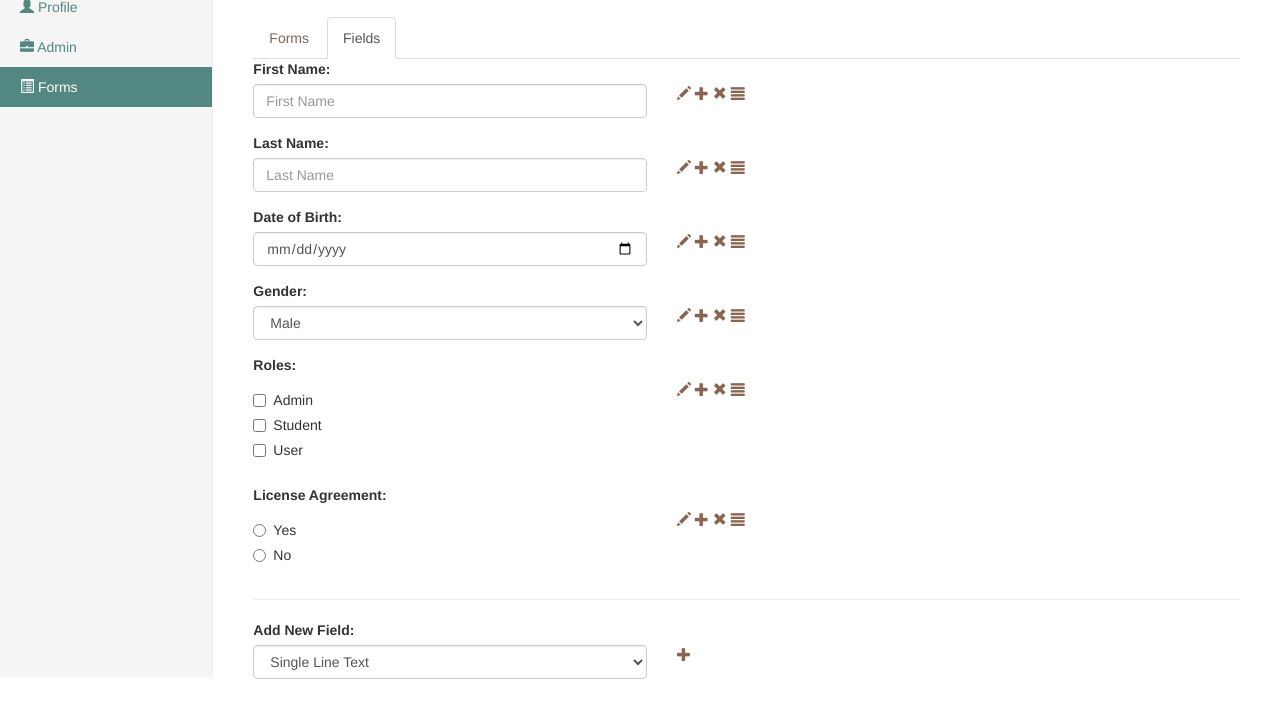
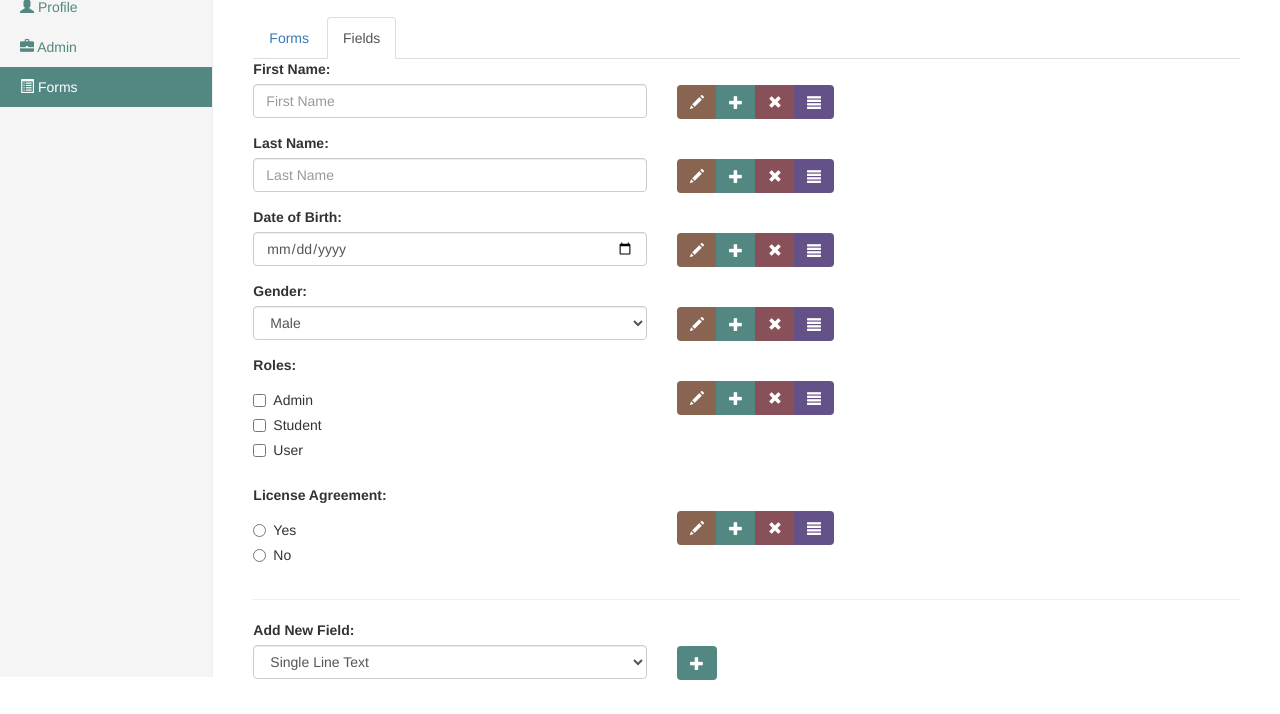
Before and after one commit to seang002/CS5610Fall2015, a website: page public/assignment/form-fields.html in a window 1280 px wide. Shown: the part 123-837 px from the top of the page. Drawn offline with nearby package versions, Linux system fonts and the light colour scheme.

Commit message:
Updated CSS file and changed some links into buttons

```diff
--- a/public/assignment/css/style.css
+++ b/public/assignment/css/style.css
@@ -26,13 +26,34 @@ body {
   color: #fff;
 }
 
-.coffee, .coffee:hover,
-form a, table a {
-  color: #886451;
+.coffee {
+  background-color: #886451;
+  color: #fff;
 }
 
-form a:hover, table a:hover {
-  color: #645188;
+.coffee:hover {
+  background-color: #937362;
+  color: #fff;
+}
+
+.forest {
+  background-color: #528881;
+  color: #fff;
+}
+
+.forest:hover {
+  background-color: #63938d;
+  color: #fff;
+}
+
+.lavender {
+  background-color: #645188;
+  color: #fff;
+}
+
+.lavender:hover {
+  background-color: #736293;
+  color: #fff;
 }
 
 /* SIDE NAVIGATION */
--- a/public/assignment/form-fields.html
+++ b/public/assignment/form-fields.html
@@ -55,73 +55,73 @@
 				<div class="col-sm-9 col-sm-offset-3 col-md-10 col-md-offset-2 main">
 					<h1 class="page-header">Forms: Registration Form</h1>
 					<ul class="nav nav-tabs">
-						<li role="presentation"><a href="/assignment/forms.html" class="coffee">Forms</a></li>
-						<li role="presentation" class="active"><a href="/assignment/form-fields.html" class="coffee">Fields <span class="sr-only">(current)</span></a></li>
+						<li role="presentation"><a href="/assignment/forms.html">Forms</a></li>
+						<li role="presentation" class="active"><a href="/assignment/form-fields.html">Fields <span class="sr-only">(current)</span></a></li>
 					</ul>
 					<form>
 						<div class="form-group">
 							<label for="input-fname" class="control-label">First Name:</label>
 							<div class="row">
-								<div class="col-sm-5">
+								<div class="col-md-5">
 									<input type="text" class="form-control" placeholder="First Name">
 								</div>
-								<div class="col-sm-3">
-									<a href="#"><span class="sr-only">Edit field</span><span class="glyphicon glyphicon-pencil" aria-hidden="true"></span></a>
-									<a href="#"><span class="sr-only">Clone field</span><span class="glyphicon glyphicon-plus" aria-hidden="true"></span></a>
-									<a href="#"><span class="sr-only">Remove field</span><span class="glyphicon glyphicon-remove" aria-hidden="true"></span></a>
-									<a href="#"><span class="sr-only">Reorder field</span><span class="glyphicon glyphicon-align-justify" aria-hidden="true"></span></a>
+								<div class="col-sm-5 btn-group" role="group" aria-label="Field options">
+									<a href="#" class="btn coffee glyphicon glyphicon-pencil" role="button"><span class="sr-only">Edit field</span></a>
+									<a href="#" class="btn forest glyphicon glyphicon-plus" role="button"><span class="sr-only">Clone field</span></a>
+									<a href="#" class="btn maroon glyphicon glyphicon-remove" role="button"><span class="sr-only">Delete field</span></a>
+									<a href="#" class="btn lavender glyphicon glyphicon-align-justify" role="button"><span class="sr-only">>Reorder field</span></a>
 								</div>
 							</div>
 						</div>
 						<div class="form-group">
 							<label for="input-lname">Last Name:</label>
 							<div class="row">
-								<div class="col-sm-5">
+								<div class="col-md-5">
 									<input type="text" class="form-control" placeholder="Last Name">
 								</div>
-								<div class="col-sm-3">
-									<a href="#"><span class="sr-only">Edit field</span><span class="glyphicon glyphicon-pencil" aria-hidden="true"></span></a>
-									<a href="#"><span class="sr-only">Clone field</span><span class="glyphicon glyphicon-plus" aria-hidden="true"></span></a>
-									<a href="#"><span class="sr-only">Remove field</span><span class="glyphicon glyphicon-remove" aria-hidden="true"></span></a>
-									<a href="#"><span class="sr-only">Reorder field</span><span class="glyphicon glyphicon-align-justify" aria-hidden="true"></span></a>
+								<div class="col-sm-5 btn-group" role="group" aria-label="Field options">
+									<a href="#" class="btn coffee glyphicon glyphicon-pencil" role="button"><span class="sr-only">Edit field</span></a>
+									<a href="#" class="btn forest glyphicon glyphicon-plus" role="button"><span class="sr-only">Clone field</span></a>
+									<a href="#" class="btn maroon glyphicon glyphicon-remove" role="button"><span class="sr-only">Delete field</span></a>
+									<a href="#" class="btn lavender glyphicon glyphicon-align-justify" role="button"><span class="sr-only">>Reorder field</span></a>
 								</div>
 							</div>
 						</div>
 						<div class="form-group">
 							<label for="input-dob">Date of Birth:</label>
 							<div class="row">
-								<div class="col-sm-5">
+								<div class="col-md-5">
 									<input type="date" class="form-control" placeholder="Select Date">
 								</div>
-								<div class="col-sm-3">
-									<a href="#"><span class="sr-only">Edit field</span><span class="glyphicon glyphicon-pencil" aria-hidden="true"></span></a>
-									<a href="#"><span class="sr-only">Clone field</span><span class="glyphicon glyphicon-plus" aria-hidden="true"></span></a>
-									<a href="#"><span class="sr-only">Remove field</span><span class="glyphicon glyphicon-remove" aria-hidden="true"></span></a>
-									<a href="#"><span class="sr-only">Reorder field</span><span class="glyphicon glyphicon-align-justify" aria-hidden="true"></span></a>
+								<div class="col-sm-5 btn-group" role="group" aria-label="Field options">
+									<a href="#" class="btn coffee glyphicon glyphicon-pencil" role="button"><span class="sr-only">Edit field</span></a>
+									<a href="#" class="btn forest glyphicon glyphicon-plus" role="button"><span class="sr-only">Clone field</span></a>
+									<a href="#" class="btn maroon glyphicon glyphicon-remove" role="button"><span class="sr-only">Delete field</span></a>
+									<a href="#" class="btn lavender glyphicon glyphicon-align-justify" role="button"><span class="sr-only">>Reorder field</span></a>
 								</div>
 							</div>
 						</div>
 						<div class="form-group">
 							<label for="input-gender">Gender:</label>
 							<div class="row">
-								<div class="col-sm-5">
+								<div class="col-md-5">
 									<select class="form-control">
 										<option>Male</option>
 										<option>Female</option>
 									</select>
 								</div>
-								<div class="col-sm-3">
-									<a href="#"><span class="sr-only">Edit field</span><span class="glyphicon glyphicon-pencil" aria-hidden="true"></span></a>
-									<a href="#"><span class="sr-only">Clone field</span><span class="glyphicon glyphicon-plus" aria-hidden="true"></span></a>
-									<a href="#"><span class="sr-only">Remove field</span><span class="glyphicon glyphicon-remove" aria-hidden="true"></span></a>
-									<a href="#"><span class="sr-only">Reorder field</span><span class="glyphicon glyphicon-align-justify" aria-hidden="true"></span></a>
+								<div class="col-sm-5 btn-group" role="group" aria-label="Field options">
+									<a href="#" class="btn coffee glyphicon glyphicon-pencil" role="button"><span class="sr-only">Edit field</span></a>
+									<a href="#" class="btn forest glyphicon glyphicon-plus" role="button"><span class="sr-only">Clone field</span></a>
+									<a href="#" class="btn maroon glyphicon glyphicon-remove" role="button"><span class="sr-only">Delete field</span></a>
+									<a href="#" class="btn lavender glyphicon glyphicon-align-justify" role="button"><span class="sr-only">>Reorder field</span></a>
 								</div>
 							</div>
 						</div>
 						<div class="form-group">
 							<label for="input-roles">Roles:</label>
 							<div class="row">
-								<div class="col-sm-5">
+								<div class="col-md-5">
 									<div class="checkbox">
 										<label>
 											<input type="checkbox" value="admin">
@@ -141,18 +141,18 @@
 										</label>
 									</div>
 								</div>
-								<div class="col-sm-3">
-									<a href="#"><span class="sr-only">Edit field</span><span class="glyphicon glyphicon-pencil" aria-hidden="true"></span></a>
-									<a href="#"><span class="sr-only">Clone field</span><span class="glyphicon glyphicon-plus" aria-hidden="true"></span></a>
-									<a href="#"><span class="sr-only">Remove field</span><span class="glyphicon glyphicon-remove" aria-hidden="true"></span></a>
-									<a href="#"><span class="sr-only">Reorder field</span><span class="glyphicon glyphicon-align-justify" aria-hidden="true"></span></a>
+								<div class="col-sm-5 btn-group" role="group" aria-label="Field options">
+									<a href="#" class="btn coffee glyphicon glyphicon-pencil" role="button"><span class="sr-only">Edit field</span></a>
+									<a href="#" class="btn forest glyphicon glyphicon-plus" role="button"><span class="sr-only">Clone field</span></a>
+									<a href="#" class="btn maroon glyphicon glyphicon-remove" role="button"><span class="sr-only">Delete field</span></a>
+									<a href="#" class="btn lavender glyphicon glyphicon-align-justify" role="button"><span class="sr-only">>Reorder field</span></a>
 								</div>
 							</div>
 						</div>
 						<div class="form-group">
 							<label for="input-lic">License Agreement:</label>
 							<div class="row">
-								<div class="col-sm-5">
+								<div class="col-md-5">
 									<div class="radio">
 										<label>
 											<input type="radio" name="optionsRadios" value="yes">
@@ -166,11 +166,11 @@
 										</label>
 									</div>
 								</div>
-								<div class="col-sm-3">
-									<a href="#"><span class="sr-only">Edit field</span><span class="glyphicon glyphicon-pencil" aria-hidden="true"></span></a>
-									<a href="#"><span class="sr-only">Clone field</span><span class="glyphicon glyphicon-plus" aria-hidden="true"></span></a>
-									<a href="#"><span class="sr-only">Remove field</span><span class="glyphicon glyphicon-remove" aria-hidden="true"></span></a>
-									<a href="#"><span class="sr-only">Reorder field</span><span class="glyphicon glyphicon-align-justify" aria-hidden="true"></span></a>
+								<div class="col-sm-5 btn-group" role="group" aria-label="Field options">
+									<a href="#" class="btn coffee glyphicon glyphicon-pencil" role="button"><span class="sr-only">Edit field</span></a>
+									<a href="#" class="btn forest glyphicon glyphicon-plus" role="button"><span class="sr-only">Clone field</span></a>
+									<a href="#" class="btn maroon glyphicon glyphicon-remove" role="button"><span class="sr-only">Delete field</span></a>
+									<a href="#" class="btn lavender glyphicon glyphicon-align-justify" role="button"><span class="sr-only">>Reorder field</span></a>
 								</div>
 							</div>
 						</div>
@@ -180,7 +180,7 @@
 						<div class="form-group">
 							<label for="input-newfield">Add New Field:</label>
 							<div class="row">
-								<div class="col-sm-5">
+								<div class="col-md-5">
 									<select class="form-control">
 										<option>Single Line Text</option>
 										<option>Date</option>
@@ -191,7 +191,7 @@
 									</select>
 								</div>
 								<div class="col-sm-3">
-									<a href="#"><span class="sr-only">Add field</span><span class="glyphicon glyphicon-plus" aria-hidden="true"></span></a>
+									<a href="#" class="btn forest glyphicon glyphicon-plus" role="button"><span class="sr-only">Add field</span></a>
 								</div>
 							</div>
 						</div>
```
Also changed, not shown: public/assignment/admin.html (+9 -9 lines), public/assignment/forms.html (+10 -10 lines).
